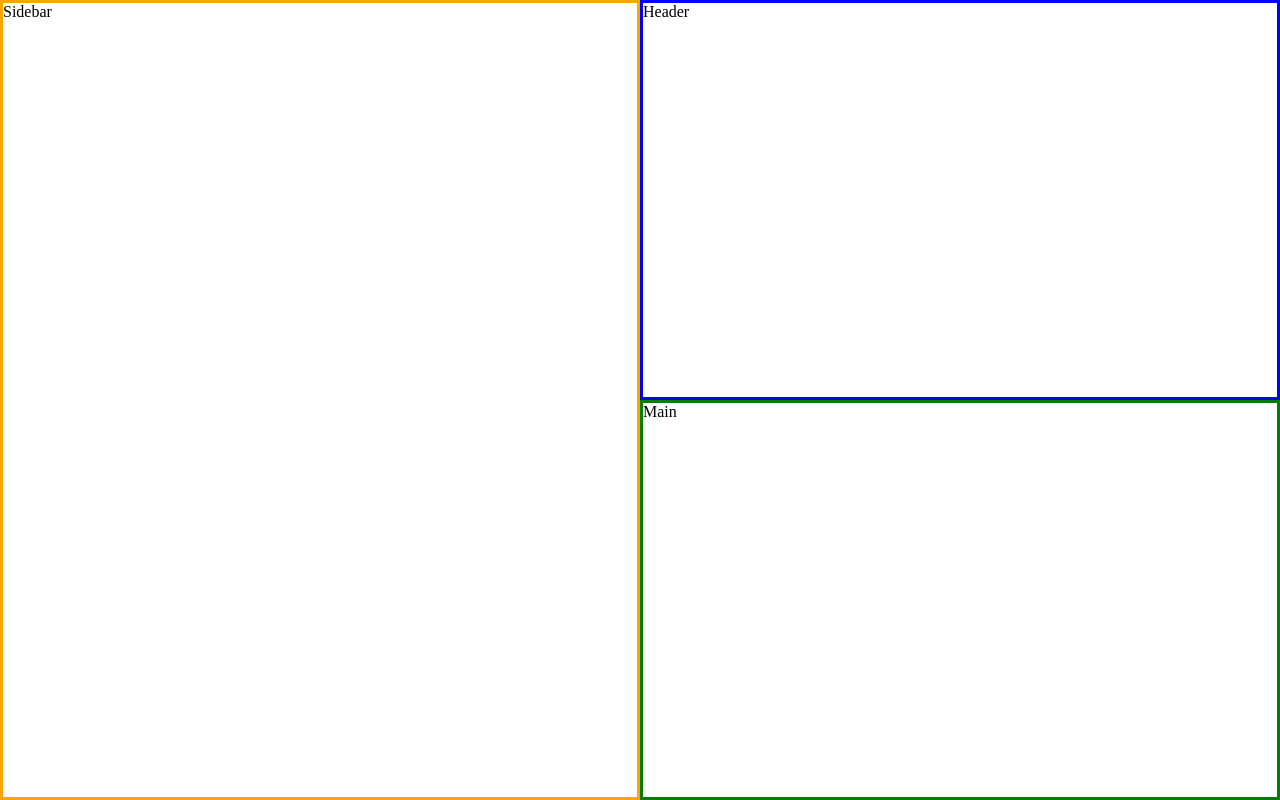
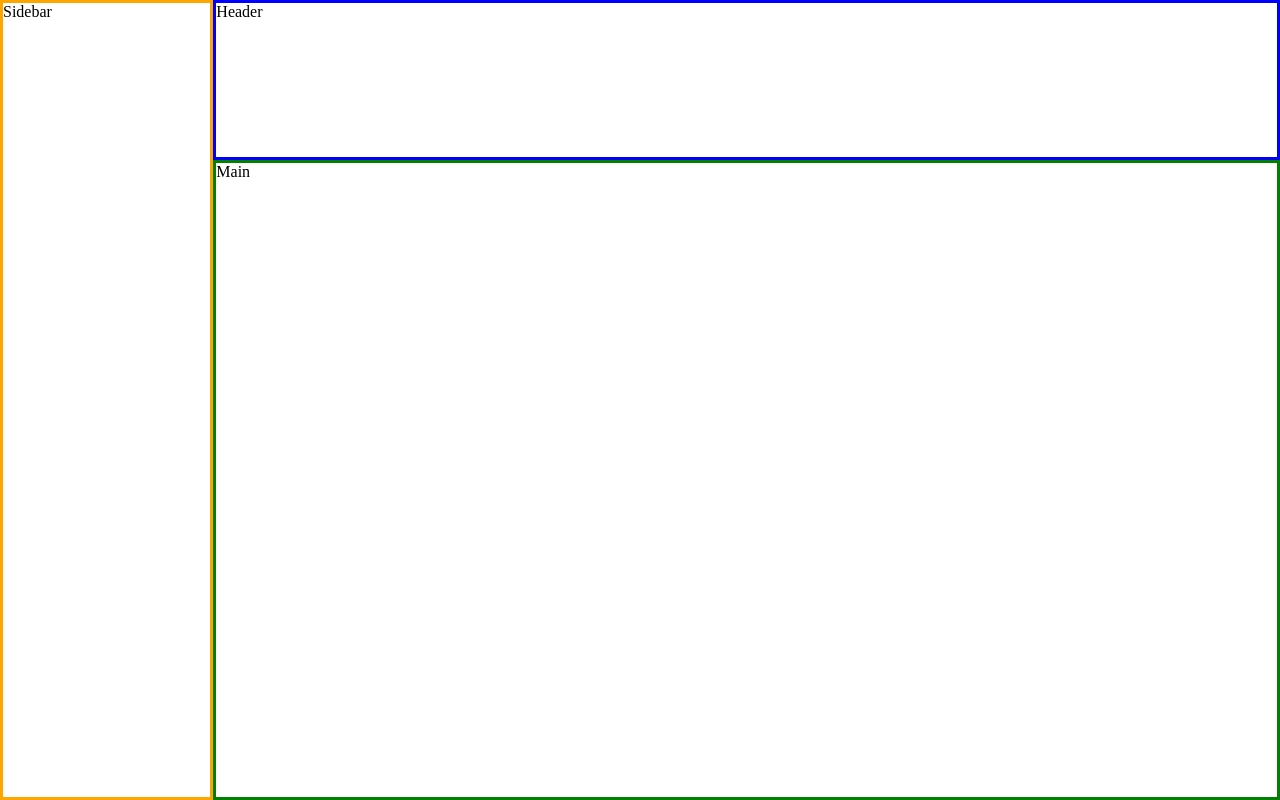
Before and after one commit to Hantech23/Admin-Dashboard, a plain HTML site: page index.html in a window 1280 px wide. Drawn offline with Linux system fonts and the light colour scheme.

Commit message:
Adjusted row and col proportions

```diff
--- a/styles.css
+++ b/styles.css
@@ -17,6 +17,7 @@
 
 .container {
     display: grid;
-    grid-template-columns: 1fr 1fr;
+    grid-template-columns: 1fr 5fr;
+    grid-template-rows: 1fr 4fr;
     height: 100vh;
 }
```
